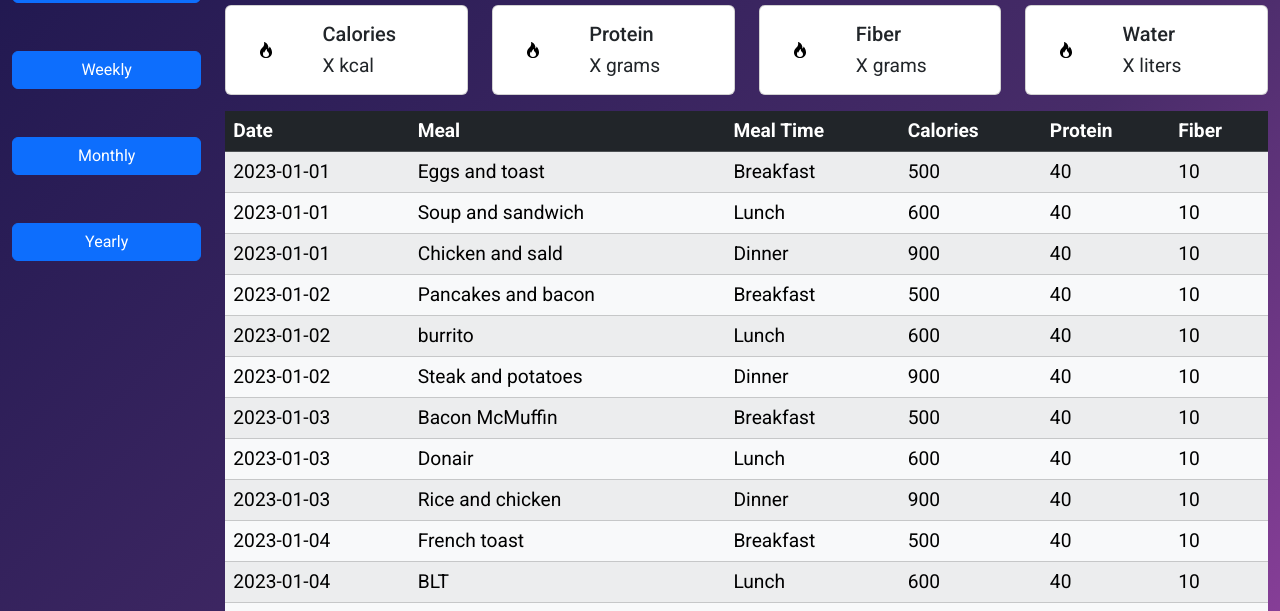
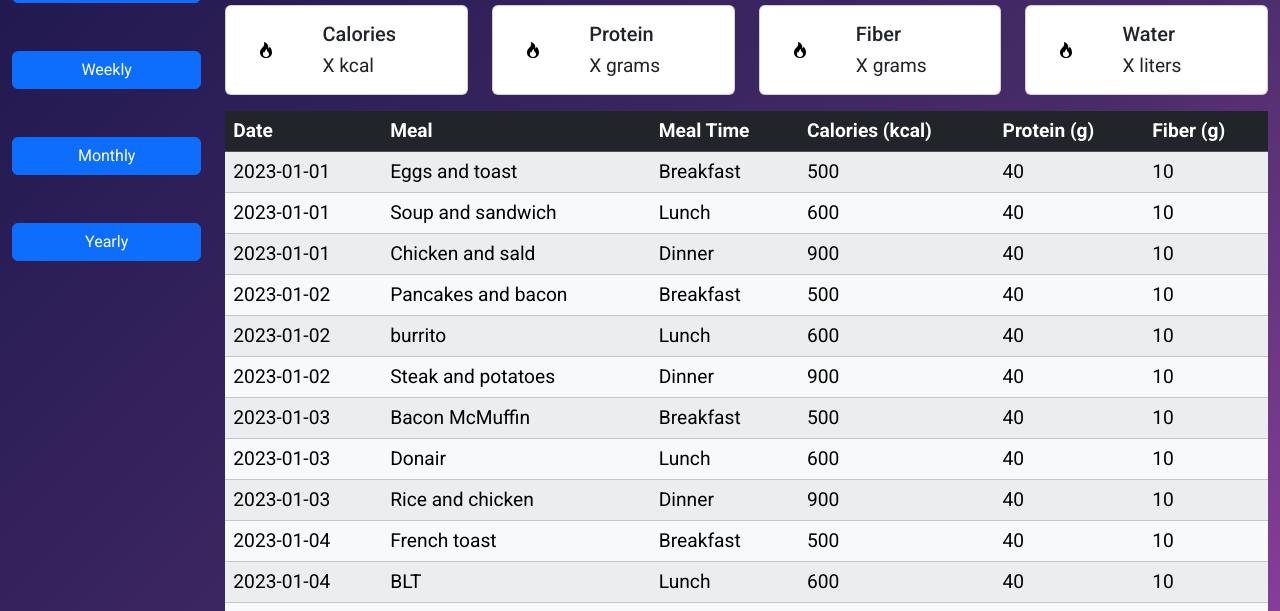
Before and after one commit to GI-Jamal/CrucibleToDontList, a plain HTML site: page app.html in a window 1280 px wide. Shown: the part 189-800 px from the top of the page. Drawn offline with nearby package versions, Linux system fonts and the light colour scheme; a web font is replaced by a local one.

Commit message:
Added units to table header

```diff
--- a/app.html
+++ b/app.html
@@ -351,9 +351,9 @@
                     <th>Date</th>
                     <th>Meal</th>
                     <th>Meal Time</th>
-                    <th>Calories</th>
-                    <th>Protein</th>
-                    <th>Fiber</th>
+                    <th>Calories (kcal)</th>
+                    <th>Protein (g)</th>
+                    <th>Fiber (g)</th>
                   </tr>
                 </thead>
                 <tbody id="mealTable"></tbody>
```
